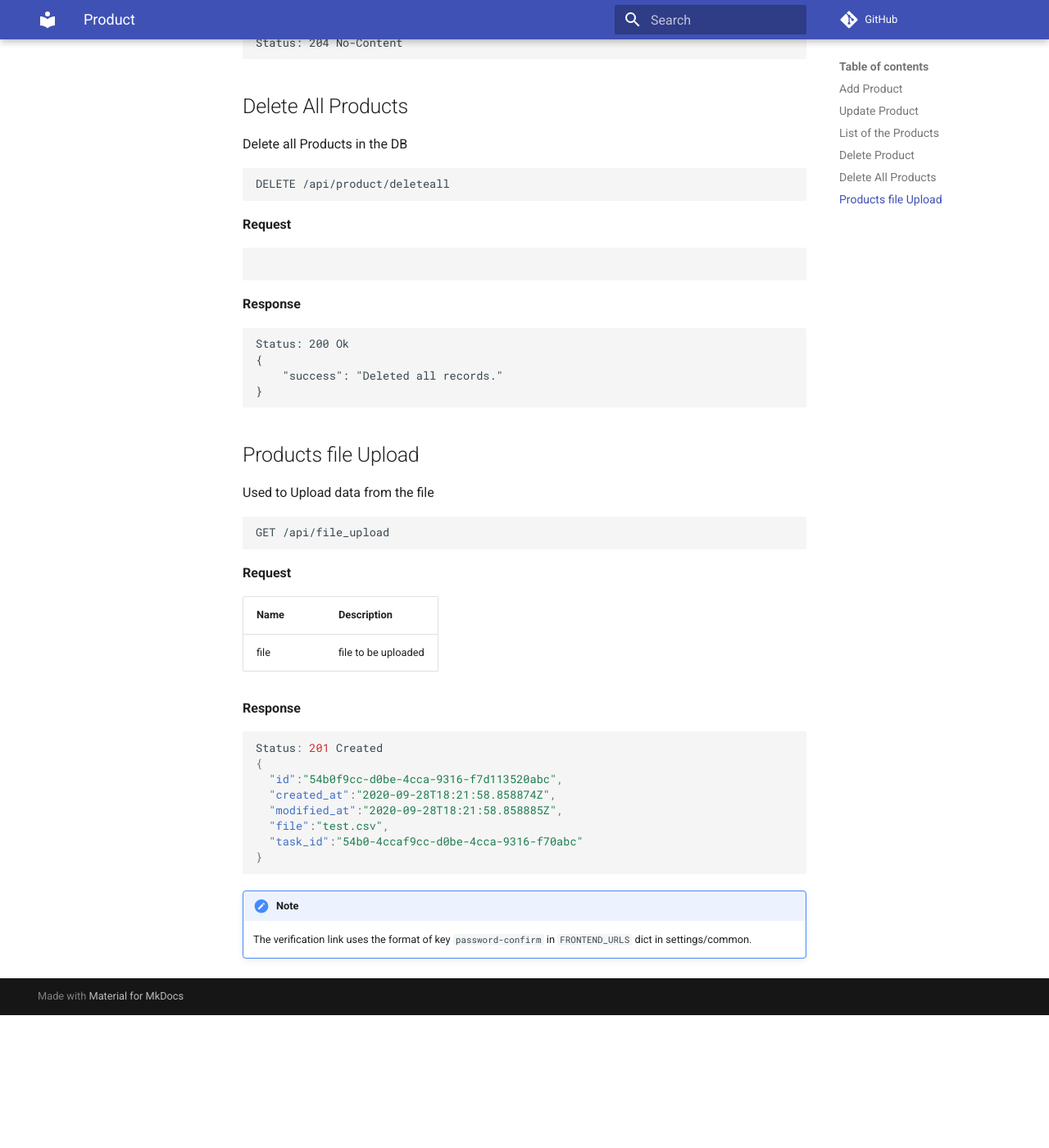
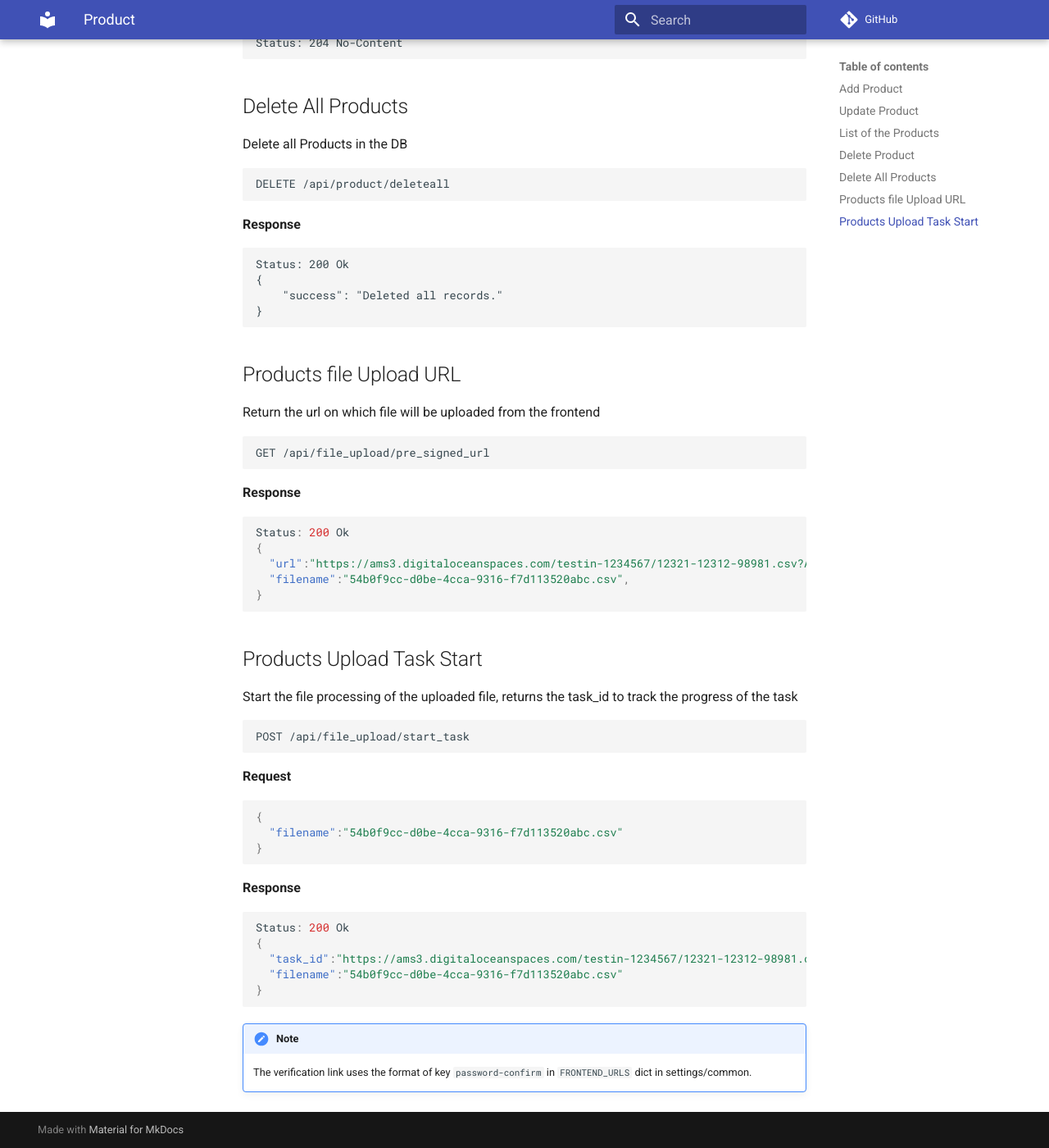
Before and after one commit to ShubhamBansal1997/fulfill-web, an MkDocs documentation site: the page built from docs/api/3-product.md, in a window 1280 px wide and 1400 px high, scrolled down 3247 px. Shown: the whole window at 82% size. Built offline with MkDocs 1.6.1 and Material for MkDocs 9.7.7, drawn with Linux system fonts in a browser that asks for light colours; comment, search, counter and statistics services are not loaded; before the commit the page ends 4485 px from its top, so only the background shows below that.

Commit message:
✏️  added documnentaion for the new endpoints

````diff
--- a/docs/api/3-product.md
+++ b/docs/api/3-product.md
@@ -154,11 +154,6 @@ Delete all Products in the DB
 DELETE /api/product/deleteall
 ```
 
-
-__Request__
-```json
-```
-
 __Response__
 ```
 Status: 200 Ok
@@ -167,31 +162,47 @@ Status: 200 Ok
 }
 ```
 
-## Products file Upload
+## Products file Upload URL
 
-Used to Upload data from the file
+Return the url on which file will be uploaded from the frontend
 
 ```
-GET /api/file_upload
+GET /api/file_upload/pre_signed_url
 ```
-
-__Request__
-
-Name          | Description
---------------|-------------------------------------
-file          | file to be uploaded
 
 
 __Response__
 ```json
 
-Status: 201 Created
+Status: 200 Ok
 {
-  "id":"54b0f9cc-d0be-4cca-9316-f7d113520abc",
-  "created_at":"2020-09-28T18:21:58.858874Z",
-  "modified_at":"2020-09-28T18:21:58.858885Z",
-  "file":"test.csv",
-  "task_id":"54b0-4ccaf9cc-d0be-4cca-9316-f70abc"
+  "url":"https://ams3.digitaloceanspaces.com/testin-1234567/12321-12312-98981.csv?AWSAccessKeyId=WKCIZRY1236XYCYSQGG63NH&Signature=WKjkORzjjGi6LUl2123rUOSf6ti5mg%3D&x-amz-acl=public-read&content-type=text%2Fcsv&Expires=161201364380",
+  "filename":"54b0f9cc-d0be-4cca-9316-f7d113520abc.csv",
+}
+```
+
+## Products Upload Task Start
+
+Start the file processing of the uploaded file, returns the task_id to track the progress of the task
+
+```
+POST /api/file_upload/start_task
+```
+
+__Request__
+```json
+{
+  "filename":"54b0f9cc-d0be-4cca-9316-f7d113520abc.csv"
+}
+```
+
+__Response__
+```json
+
+Status: 200 Ok
+{
+  "task_id":"https://ams3.digitaloceanspaces.com/testin-1234567/12321-12312-98981.csv?AWSAccessKeyId=WKCIZRY1236XYCYSQGG63NH&Signature=WKjkORzjjGi6LUl2123rUOSf6ti5mg%3D&x-amz-acl=public-read&content-type=text%2Fcsv&Expires=161201364380",
+  "filename":"54b0f9cc-d0be-4cca-9316-f7d113520abc.csv"
 }
 ```
 
````
